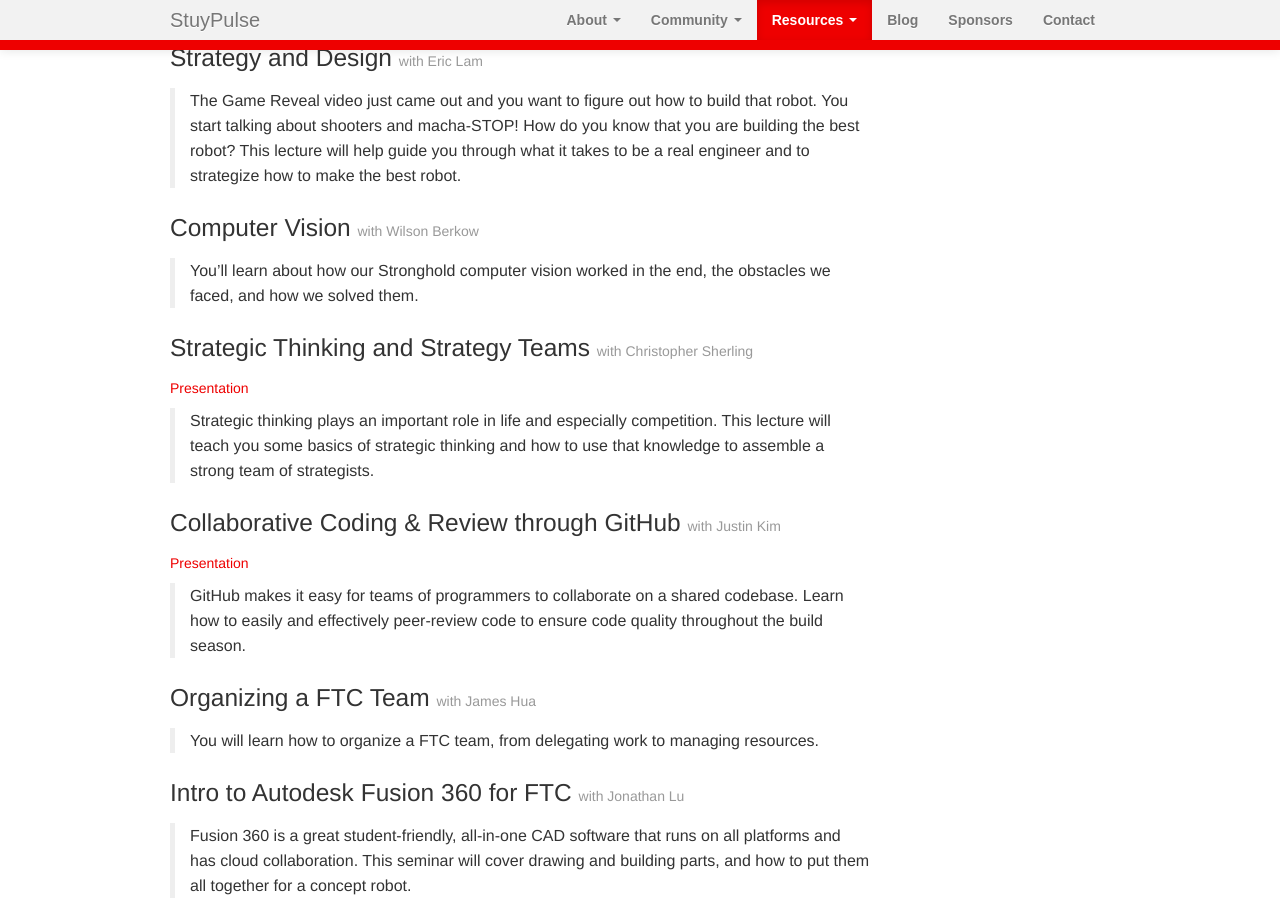
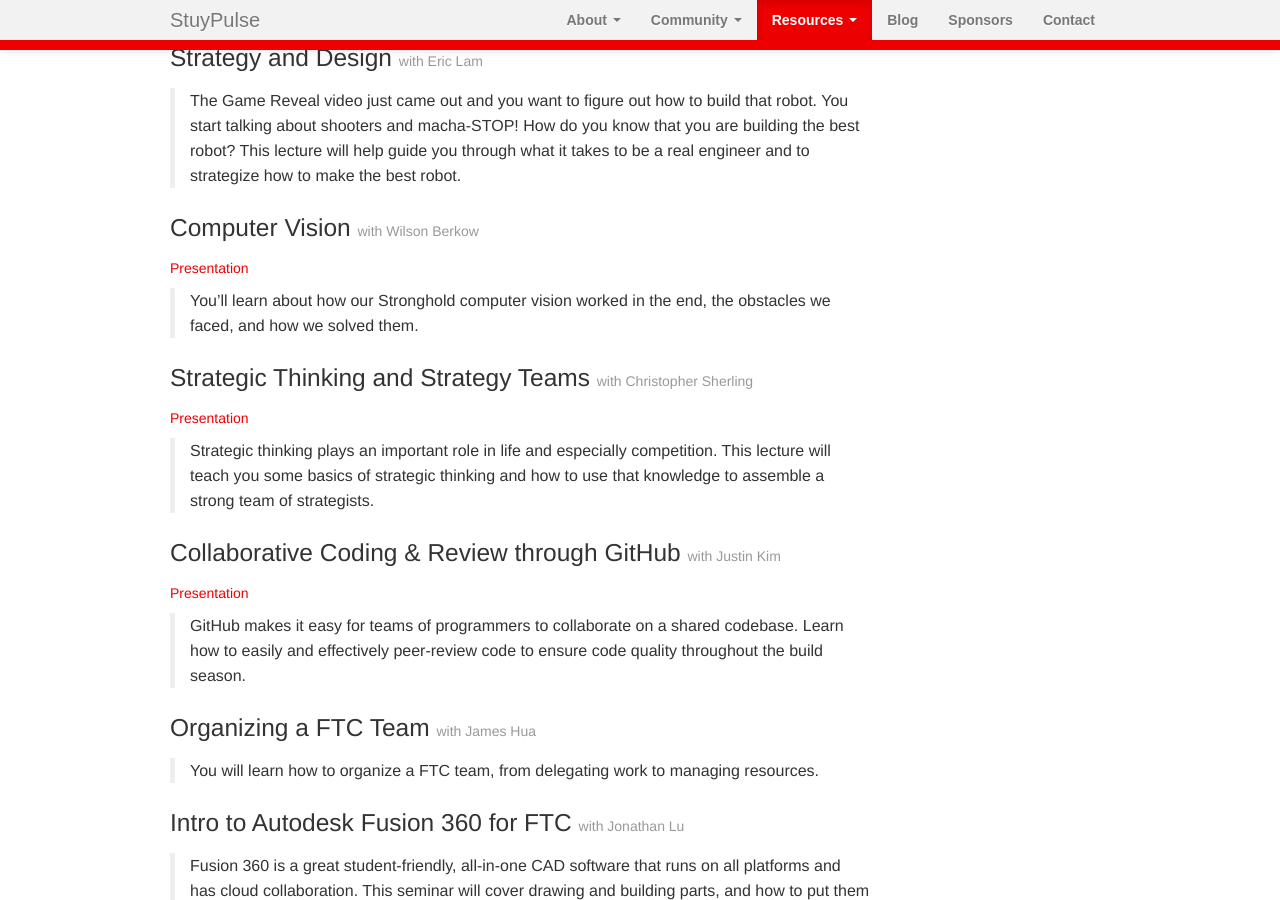
Before and after one commit to StuyPulse/team694.github.io, a Jekyll site: the page built from resources/stuysplash2016/index.md, in a window 1280 px wide and 900 px high, scrolled down 567 px. Built offline with Jekyll 4.4.1, drawn with Linux system fonts in a browser that asks for light colours; nearby versions of some CDN libraries.

Commit message:
Add link to CV presentation

```diff
--- a/resources/stuysplash2016/index.md
+++ b/resources/stuysplash2016/index.md
@@ -20,6 +20,8 @@ In 2016, we held Stuy Splash at Stuyvesant High School on December 10. Below are
 > The Game Reveal video just came out and you want to figure out how to build that robot. You start talking about shooters and macha-STOP! How do you know that you are building the best robot? This lecture will help guide you through what it takes to be a real engineer and to strategize how to make the best robot.
 
 ### Computer Vision <small>with Wilson Berkow</small>
+[Presentation](https://docs.google.com/presentation/d/1KvPWpPO9rFjTZ3nKJy4rmbvxRiOo2EwrciE0fggv8xM/edit?usp=sharing)
+
 > You'll learn about how our Stronghold computer vision worked in the end, the obstacles we faced, and how we solved them.
 
 ### Strategic Thinking and Strategy Teams <small>with Christopher Sherling</small>
```
